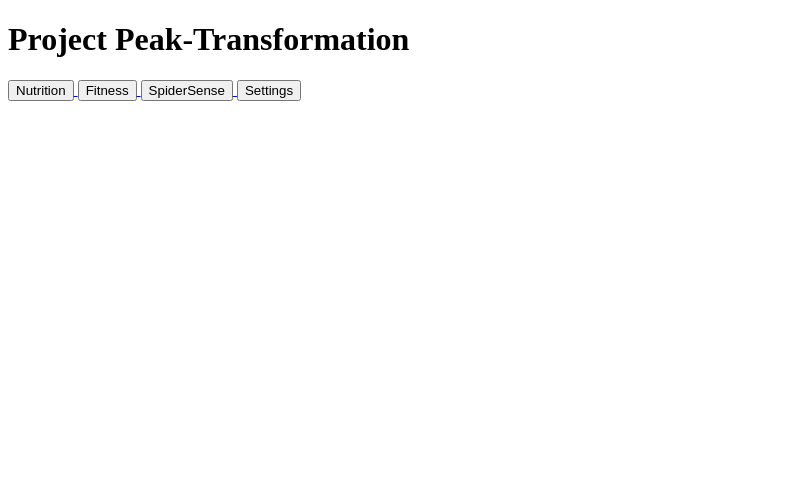
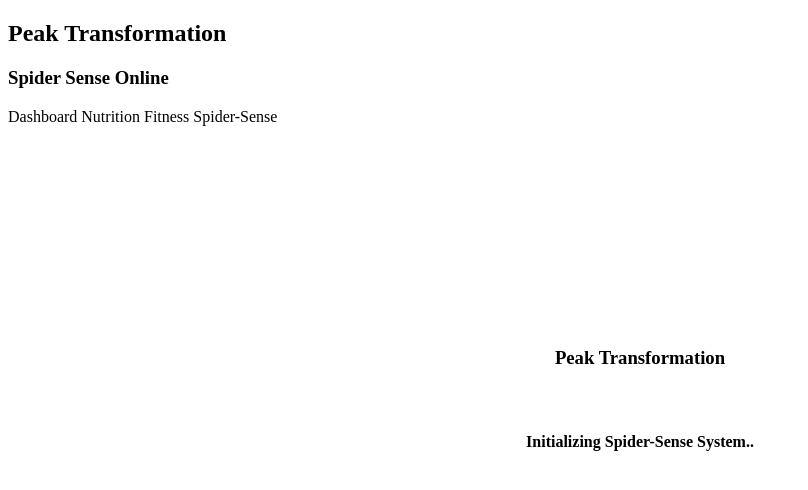
Before and after one commit to Vinayak-Gamerzz/Project-Peak-Transformation, a plain HTML site: page index.html in a window 1280 px wide. Shown: the whole page, without its empty margins (0-808 px from the left). Drawn offline with nearby package versions, Linux system fonts and the light colour scheme.

Commit message:
finding good theme is difficult but at last i found them step 2 to became a spiderman yayyy!!!!

```diff
--- a/index.html
+++ b/index.html
@@ -1,43 +1,48 @@
 <!DOCTYPE html>
+
 <html lang="en">
 
-<head>
+    <head>
 
-    <meta charset="UTF-8">
-    <meta name="viewport" content="width=device-width, initial-scale=1.0">
+        <meta charset="UTF-8">
+        <meta name="viewport" content="width=device-width, initial-scale=1.0">
 
-    <title>Project Peak-Transformation</title>
+        <title>Peak Transformation</title>
 
-    <link rel="stylesheet" href="css/style.css">
+        <link rel="stylesheet" href="style.css">
 
-</head>
+        <script src="https://www.gstatic.com/firebasejs/10.7.1/firebase-app-compat.js"></script>
+        <script src="https://www.gstatic.com/firebasejs/10.7.1/firebase-firestore-compat.js"></script>
 
+    </head>
 
-<body>
+    <body>
 
-    <h1>Project Peak-Transformation</h1>
+        <!--Loading Screen-->
 
-    <a href="nutrition.html">
-        <button>Nutrition</button>
-    </a>
+        <div class="loading-screen" id="lodingscreen">
 
-    <a href="fitness.html">
-        <button>Fitness</button>
-    </a>
+        <h3>Peak Transformation</h3>
+        <h4>Initializing Spider-Sense System..</h4>
 
-    <a href="spidersense.html">
-        <button>SpiderSense</button>
-    </a>
+        </div>
 
-    <a href="settings">
-        <button>Settings</button>
-    </a>
+        <!--Head-->
 
+        <header>
 
-    <script src="https://cdn.jsdelivr.net/npm/@supabase/supabase-js@2"></script>
-    <script src="js/app.js"></script>
+            <h2>Peak Transformation</h2>
+            <h3>Spider Sense Online</h3>
 
+        </header>
 
-</body>
+        <nav>
+            Dashboard
+            Nutrition
+            Fitness
+            Spider-Sense
+        </nav>
+
+    </body>
 
 </html>
--- /dev/null
+++ b/style.css
@@ -0,0 +1,11 @@
+.loading-screen {
+    position: fixed;
+    inset: 0;
+    background: var(--bg-deep);
+    z-index: 1000;
+    display: flex;
+    flex-direction: column;
+    align-items: center;
+    justify-content: center;
+    gap: 24px;
+}
```
